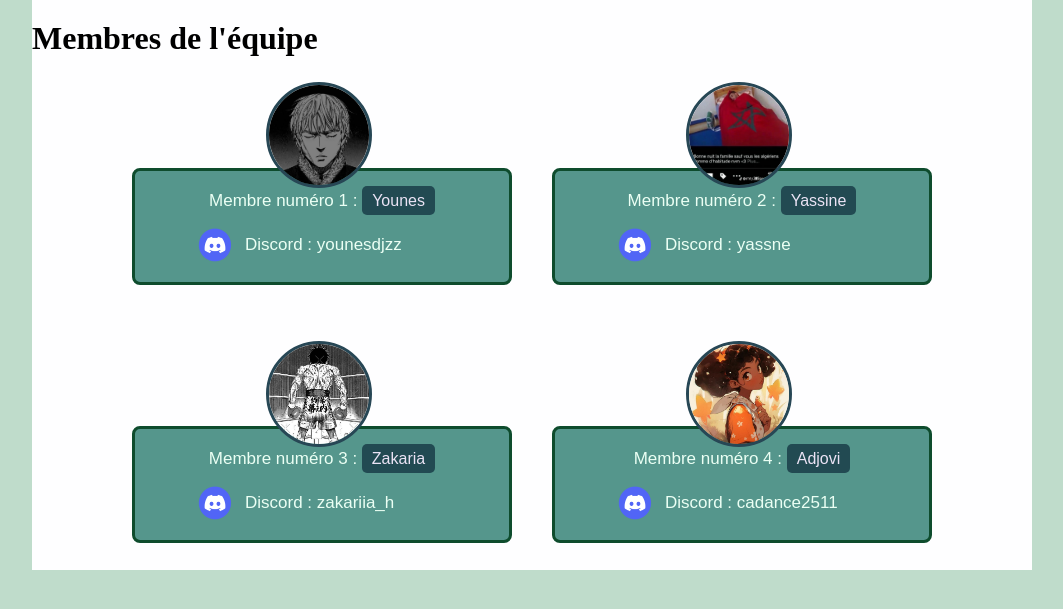
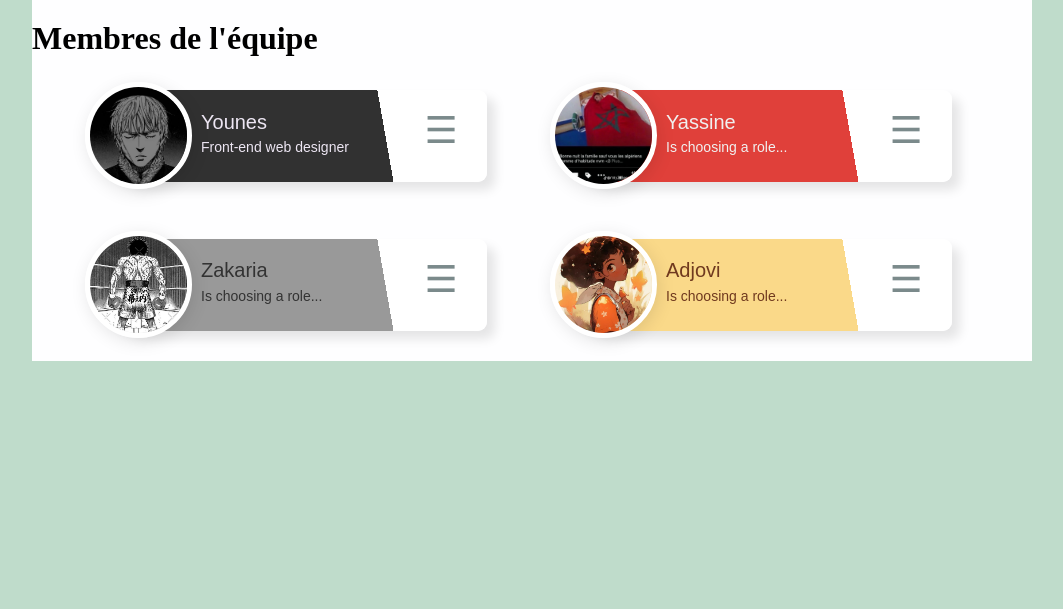
Before and after one commit to Younesdjzz/Bac1-website, a Flask app: page /equipe in a window 1280 px wide. Shown: the part 44-653 px from the top of the page, without its empty margins (108-1171 px from the left). Run offline with Flask 3, Linux system fonts and the light colour scheme.

Commit message:
Mise à jour des cartes de profils des membres (j'ai oublié de commit en plusieurs fois...)

```diff
--- a/mobility/__init__.py
+++ b/mobility/__init__.py
@@ -45,12 +45,17 @@ def create_app(test_config=None):
             - Une liste des routes vers les pages des membres
             - Une liste avec les photos de profils des membres
         """
-        discord = ["younesdjzz", "yassne", "zakariia_h", "cadance2511"]
+        # discord = ["younesdjzz", "yassne", "zakariia_h", "cadance2511"] Pour plus tard
         team = ["Younes", "Yassine", "Zakaria", "Adjovi"]
         route_team = ["/equipe/younes", "/equipe/yassine",
                       "/equipe/zakaria", "/equipe/adjovi"]
         image = ["younes.jpg", "yassine.png", "zakaria.jpg", "adjovi.jpg"]
-        info_equipe = zip(team, discord, route_team, image)
+        roles = ["Front-end web designer", "Is choosing a role...",
+                 "Is choosing a role...", "Is choosing a role..."]
+        fonds = ["#313131", "#E0403A", "#999999", "#fad989"]
+        couleurs = ["#ede6f3", "#F0F0F0 ", "#333333", "#703A1F"]
+
+        info_equipe = zip(team, route_team, image, roles, fonds, couleurs)
 
         return render_template('equipe.html', info_equipe=info_equipe)
 
--- a/mobility/static/style.css
+++ b/mobility/static/style.css
@@ -38,12 +38,12 @@ h1 {
    margin: 1rem 0;
 }
 
-a {
+a.lien {
    color: #EBE3F5;
    text-decoration: none;
 }
 
-a:hover {
+a.lien:hover {
    color: #d6ecff;
    text-decoration: underline;
 }
@@ -81,6 +81,10 @@ header {
    align-items: center;
 }
 
+a.none {
+   text-decoration: none;
+}
+
 a.bouton {
    background-color: #224a52;
    color: #EBE3F5;
@@ -99,41 +103,69 @@ a.bouton:hover {
 div.equipe {
    display: grid;
    grid-template-columns: repeat(2, 1fr);
-   column-gap: 40px;
-   row-gap: 20px;
-   width: 80%;
+   column-gap: 60px;
+   row-gap: 10px;
+   width: 87%;
    margin: auto;
 }
 
 div.membre {
+   display: flex;
+   align-items: center;
+   border-radius: 50px 10px 10px 50px;
+   box-shadow: 8px 8px 11px rgba(0, 0, 0, 0.1);
+   padding: 10px 20px;
+   margin-top: 17px;
+   margin-bottom: 30px;
+   width: 350px;
    position: relative;
-   background-color: #55968c;
-   color: rgb(235, 255, 244);
-   padding: 20px;
-   margin-top: 25%;
-   margin-bottom: 7%;
-   text-align: center;
-   font-size: 17px;
-   border: 3px solid #0e4c2d;
-   border-radius: 8px;
+   background: linear-gradient(80deg, var(--fond) 73%, white 27%);
 }
 
-div.membre_dc {
-   padding: 0px;
-   display: flex;
-   align-items: center;
-   margin: auto;
-   padding-left: 30px;
+div.info {
+   flex-grow: 1;
+   margin-left: 84px;
+   padding-bottom: 20px;
+   line-height: 0.55;
+   font-family: 'Poppins', sans-serif;
+   font-weight: 400;
+   font-size: 14px;
+   color: var(--couleur);
+}
+
+div.info h2 {
+   font-size: 20px;
+   font-weight: 500;
 }
 
 
-div.profil {
-   position: absolute;
-   top: -80%;
-   left: 35%;
-   height: 100px;
+div.info_sup {
+   position: relative;
+   width: 66px;
+   height: 60px;
+   padding-top: 6px;
+   left: 7px;
+   border-radius: 50%;
+   align-self: auto;
+   text-align: center;
+   font-size: 37px;
+   color: #7b8a8b;
+   cursor: pointer;
+   transition: all 0.3s ease;
+
+
 }
 
+.info_sup:hover {
+   background-color: var(--fond);
+   color: var(--couleur);
+   opacity: 0.4;
+}
+
+.info_sup:active {
+   transform: rotate(160deg);
+   opacity: 1;
+}
 
 div.case {
    background-color: #90bdae;
@@ -147,15 +179,18 @@ div.case {
 }
 
 img.profil {
-   width: 100px;
-   height: 100px;
+   position: absolute;
+   width: 97px;
+   height: 97px;
    object-fit: cover;
    border-radius: 50%;
-   border: 3px solid #274755;
+   border: 5px solid #ffffff;
+   box-shadow: 2px 4px 17px rgba(0, 0, 0, 0.1);
+   left: -12px;
 }
 
 img.logo {
-   width: 60px;
+   width: 50px;
    height: auto;
 }
 
--- a/mobility/templates/base.html
+++ b/mobility/templates/base.html
@@ -12,10 +12,10 @@
 <body>
     <nav>
         <ul>
-            <li><a href="/"><img src="{{ url_for('static', filename='navigateur/icon_site_blanc.png') }}"
+            <li><a href="/" class="lien"><img src="{{ url_for('static', filename='navigateur/icon_site_blanc.png') }}"
                         class="icon">Main
                     page</a></li>
-            <li><a href="/equipe"><img src="{{ url_for('static', filename='navigateur/icon_equipe.png') }}"
+            <li><a href="/equipe" class="lien"><img src="{{ url_for('static', filename='navigateur/icon_equipe.png') }}"
                         class="icon">Equipe</a></li>
         </ul>
     </nav>
@@ -24,7 +24,6 @@
         {% block content %}
         {% endblock %}
     </div>
-
 </body>
 
 </html>
--- a/mobility/templates/equipe.html
+++ b/mobility/templates/equipe.html
@@ -3,18 +3,17 @@
 <h1>Membres de l'équipe</h1>
 <p></p>
 <div class="equipe">
-    {% for membre, discord, route, image in info_equipe %}
-    <div class="membre">
-        <div class="profil">
-            <img class="profil" src='{{ url_for("static", filename="equipe/"+image) }}'>
+    {% for membre, route, image, role, fond, couleur in info_equipe %}
+    <div class="membre" style="--fond: {{fond}}">
+        <img class="profil" src='{{ url_for("static", filename="equipe/"+image) }}'>
+        <div class="info" style="--couleur: {{couleur}}">
+            <h2>{{membre}}</h2>
+            {{role}}
         </div>
-        Membre numéro {{loop.index}} : <a class="bouton" href="{{route}}">{{membre}}</a>
-        <p></p>
-        <div class="membre_dc">
-            <img class="logo" src='{{ url_for("static", filename="logo_discord.png") }}'> Discord : {{discord}}
-        </div>
+        <a href={{route}} class="none">
+            <div class="info_sup" style="--fond: {{fond}}; --couleur: {{couleur}}">&#9776;</div>
+        </a>
     </div>
-
     {% endfor %}
 </div>
 {% endblock %}
```
Also changed, not shown: mobility/static/logo_site_bleu.png.
